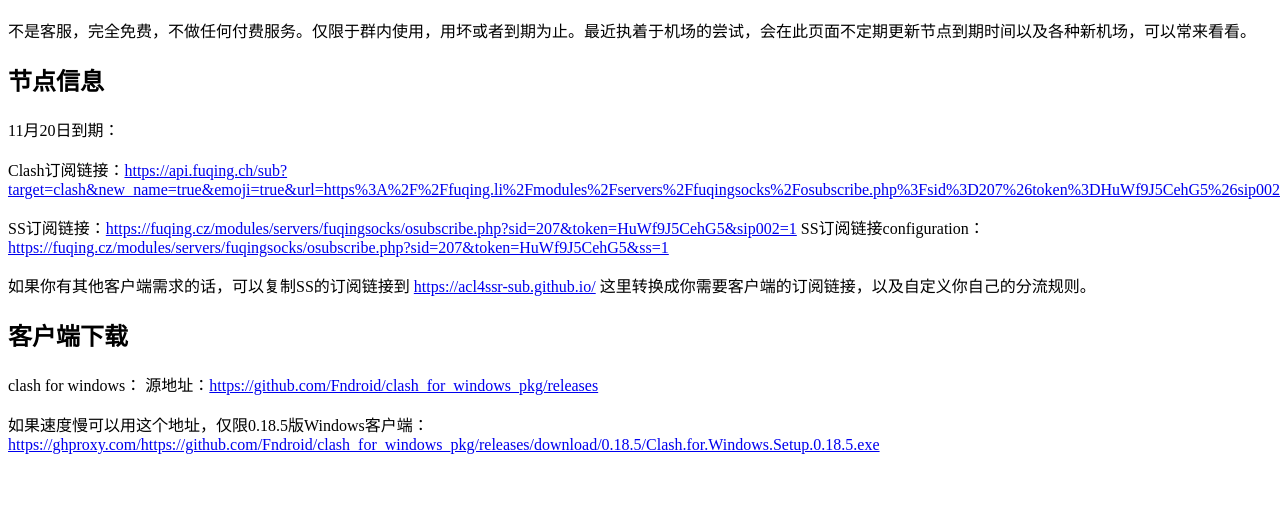
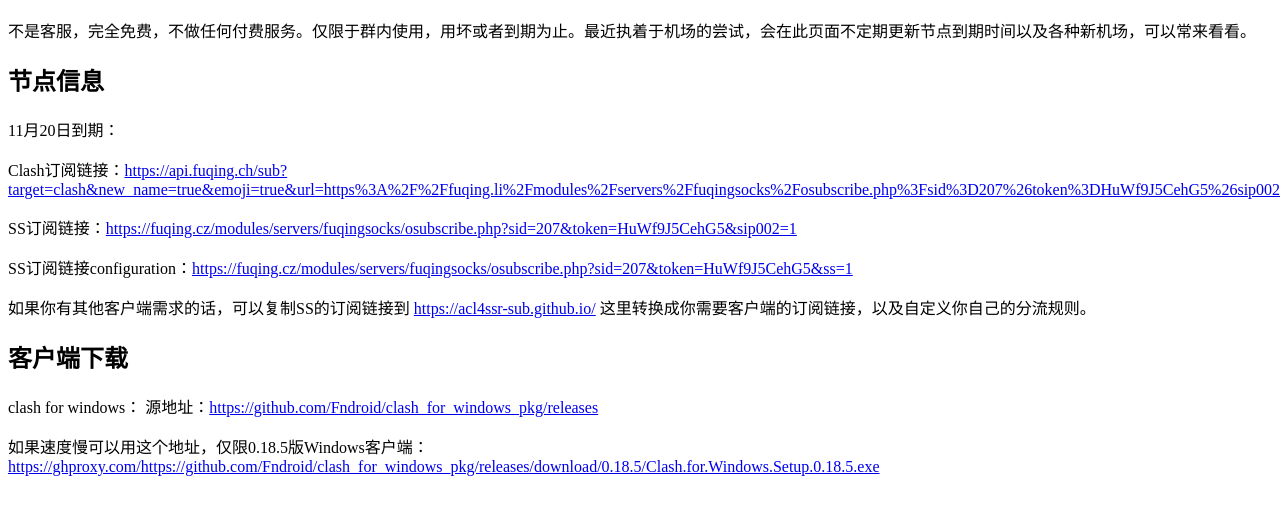
Before and after one commit to icesakura/groupshare, a plain HTML site: page index.html in a window 1280 px wide. Shown: the part 48-562 px from the top of the page. Drawn offline with Linux system fonts and the light colour scheme.

Commit message:
Update index.html

```diff
--- a/index.html
+++ b/index.html
@@ -4,7 +4,7 @@
 <p>11月20日到期：</p>
 <p>Clash订阅链接：<a href="https://api.fuqing.ch/sub?target=clash&amp;new_name=true&amp;emoji=true&amp;url=https%3A%2F%2Ffuqing.li%2Fmodules%2Fservers%2Ffuqingsocks%2Fosubscribe.php%3Fsid%3D207%26token%3DHuWf9J5CehG5%26sip002%3D1">https://api.fuqing.ch/sub?target=clash&amp;new_name=true&amp;emoji=true&amp;url=https%3A%2F%2Ffuqing.li%2Fmodules%2Fservers%2Ffuqingsocks%2Fosubscribe.php%3Fsid%3D207%26token%3DHuWf9J5CehG5%26sip002%3D1</a></p>
 <p>SS订阅链接：<a href="https://fuqing.cz/modules/servers/fuqingsocks/osubscribe.php?sid=207&amp;token=HuWf9J5CehG5&amp;sip002=1">https://fuqing.cz/modules/servers/fuqingsocks/osubscribe.php?sid=207&amp;token=HuWf9J5CehG5&amp;sip002=1</a>
-SS订阅链接configuration：<a href="https://fuqing.cz/modules/servers/fuqingsocks/osubscribe.php?sid=207&amp;token=HuWf9J5CehG5&amp;ss=1">https://fuqing.cz/modules/servers/fuqingsocks/osubscribe.php?sid=207&amp;token=HuWf9J5CehG5&amp;ss=1</a></p>
+<p>SS订阅链接configuration：<a href="https://fuqing.cz/modules/servers/fuqingsocks/osubscribe.php?sid=207&amp;token=HuWf9J5CehG5&amp;ss=1">https://fuqing.cz/modules/servers/fuqingsocks/osubscribe.php?sid=207&amp;token=HuWf9J5CehG5&amp;ss=1</a></p>
 <p>如果你有其他客户端需求的话，可以复制SS的订阅链接到 <a href="https://acl4ssr-sub.github.io/">https://acl4ssr-sub.github.io/</a> 这里转换成你需要客户端的订阅链接，以及自定义你自己的分流规则。</p>
 <h2 id="-">客户端下载</h2>
 <p>clash for windows：
```
